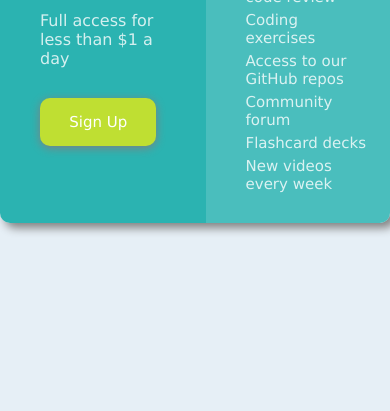
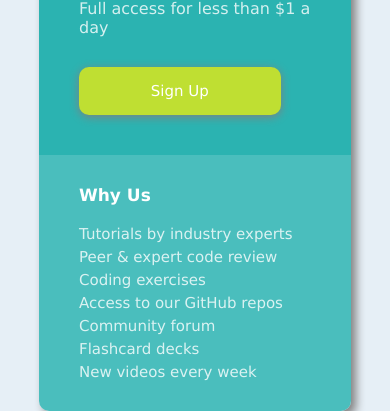
Before and after one commit to caiquegl/exercicios-front-end-1, a plain HTML site: page index.html in a window 390 px wide. Shown: the part 528-939 px from the top of the page. Before the commit the page ends 844 px from the top, so only its background shows below. Drawn offline with Linux system fonts and the light colour scheme.

Commit message:
responsivo concluido

```diff
--- a/css/style.css
+++ b/css/style.css
@@ -15,7 +15,7 @@ body{
 }
 
 .container{
-    width: 100%;
+    width: 80%;
     max-width: 660px;
     margin: auto;
     border-radius: 10px;
@@ -114,3 +114,24 @@ body{
     font-size: 15px;
     padding-top: 5px;
 }
+@media (max-width: 700px){
+    .container{
+
+        margin-bottom: 50px;
+    }
+    body{
+        padding-top: 50px;
+    }
+    .inf{
+        display: block;
+        width: 100%;
+    }
+    .inf .left{
+        border-bottom-left-radius: 0;
+        width: auto;
+    }
+    .inf .right{
+        border-bottom-left-radius: 10px;
+        width: auto;
+    }
+}
```
